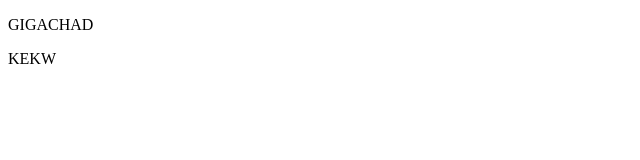
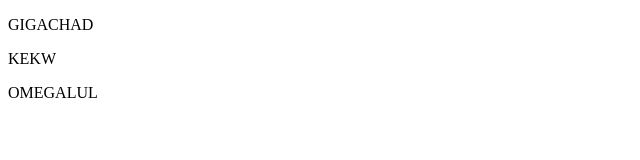
Before and after one commit to Mawoyale/new-repo, a plain HTML site: page index.html in a window 1280 px wide. Shown: the whole page, without its empty margins (0-640 px from the left). Drawn offline with Linux system fonts and the light colour scheme.

Commit message:
add OMEGAUL

```diff
--- a/index.html
+++ b/index.html
@@ -4,6 +4,7 @@
     <body>
       <p>GIGACHAD</p>
       <p>KEKW</p>
+      <p>OMEGALUL</p>
     </body>
   </head>
 </html>
```
